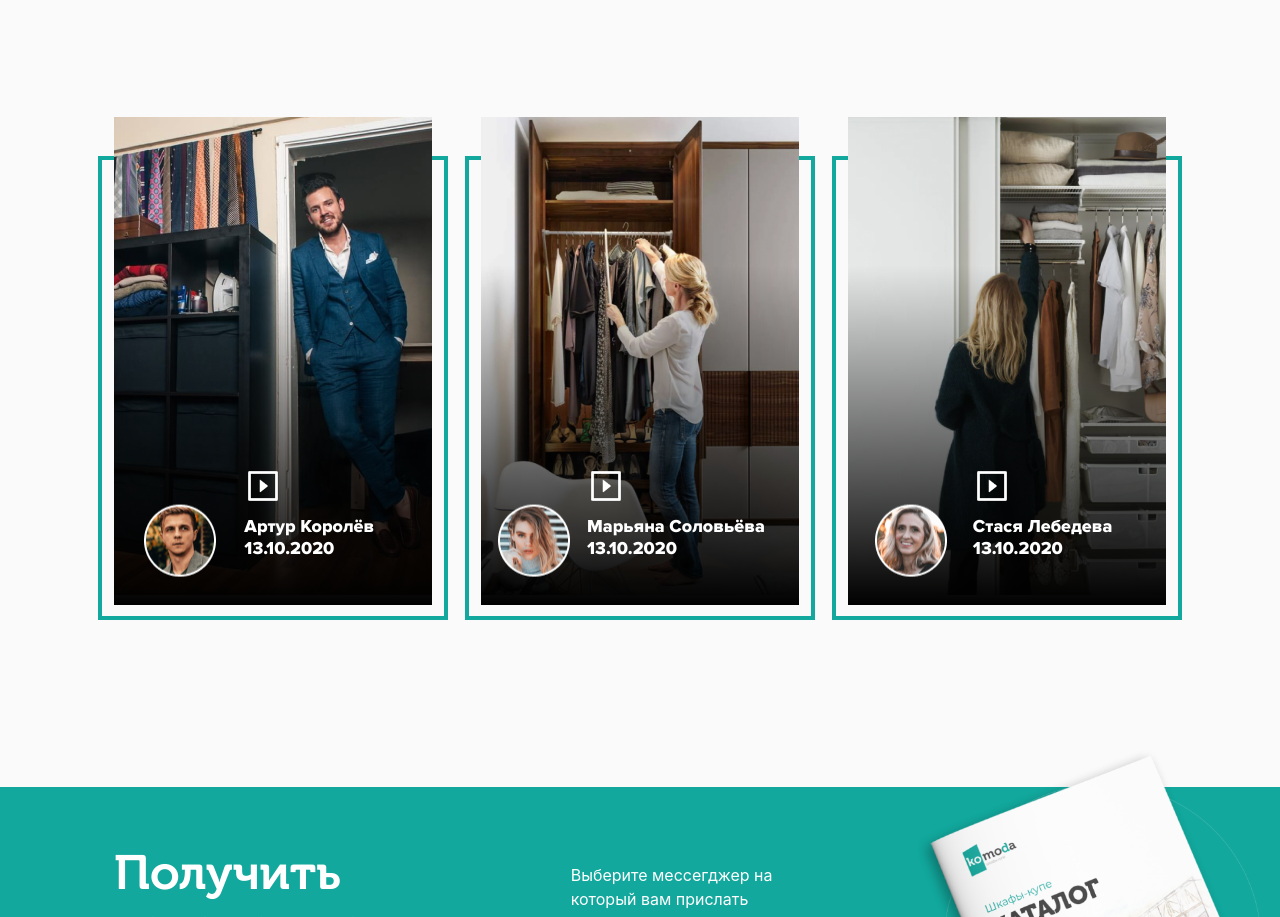
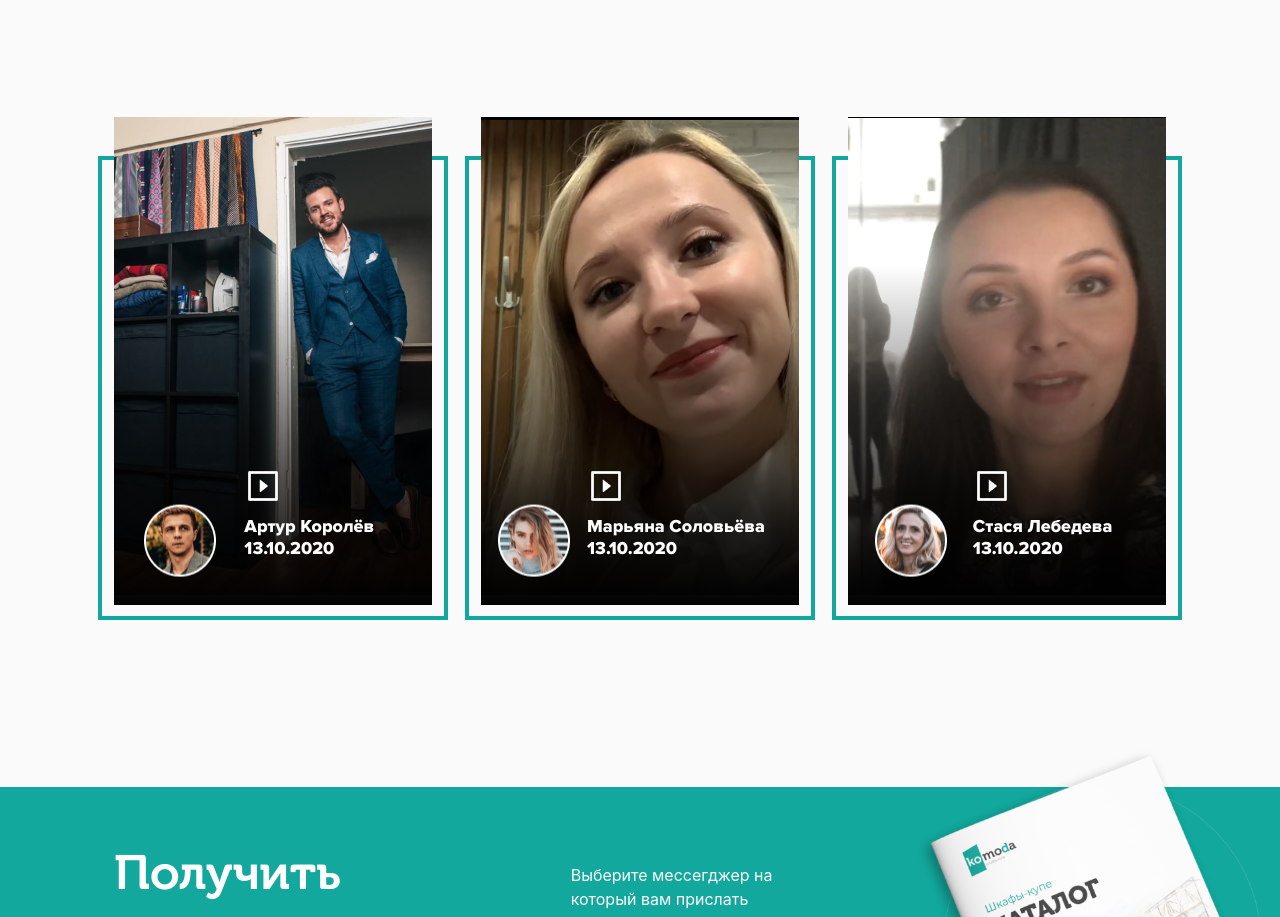
Before and after one commit to BRITVA-hp/komoda, a website: page index.html in a window 1280 px wide. Shown: the part 4046-4963 px from the top of the page. Drawn offline with Linux system fonts and the light colour scheme; files whose address does not match are found by name.

Commit message:
replaced posters

```diff
--- a/index.html
+++ b/index.html
@@ -239,7 +239,7 @@
         <div class="comments__card">
           <div class="comments__img">
             <div class="comments__before">
-              <a data-fancybox="gallery" href="video/comments.mp4"><img src="img/comments/video1.jpg" alt="comment"></a>
+              <a data-fancybox="gallery" href="video/comments.mp4"><img src="img/comments/video1.png" alt="comment"></a>
               <div class="comments__border"></div>
             </div>
           </div>
@@ -255,7 +255,7 @@
         <div class="comments__card">
           <div class="comments__img">
             <div class="comments__before">
-              <a data-fancybox="gallery" href="video/comments2.mp4"><img src="img/comments/video2.jpg" alt="comment"></a>
+              <a data-fancybox="gallery" href="video/comments2.mp4"><img src="img/comments/video2.png" alt="comment"></a>
               <div class="comments__border"></div>
             </div>
           </div>
@@ -290,7 +290,7 @@
         <div class="comments__card">
           <div class="comments__img">
             <div class="comments__before">
-              <a data-fancybox="gallery1" href="video/comments.mp4"><img src="img/comments/video1.jpg" alt="comment"></a>
+              <a data-fancybox="gallery1" href="video/comments.mp4"><img src="img/comments/video1.png" alt="comment"></a>
             </div>
           </div>
           <div class="comments__card-block">
@@ -305,7 +305,7 @@
         <div class="comments__card">
           <div class="comments__img">
             <div class="comments__before">
-              <a data-fancybox="gallery1" href="img/comments/video2.jpg"><img src="img/comments/video2.jpg" alt="comment"></a>
+              <a data-fancybox="gallery1" href="img/comments/video2.jpg"><img src="img/comments/video2.png" alt="comment"></a>
             </div>
           </div>
           <div class="comments__card-block">
```
Also changed, not shown: img/comments/video1.jpg (deleted), img/comments/video1.png (added), img/comments/video2.jpg (deleted), img/comments/video2.png (added).
